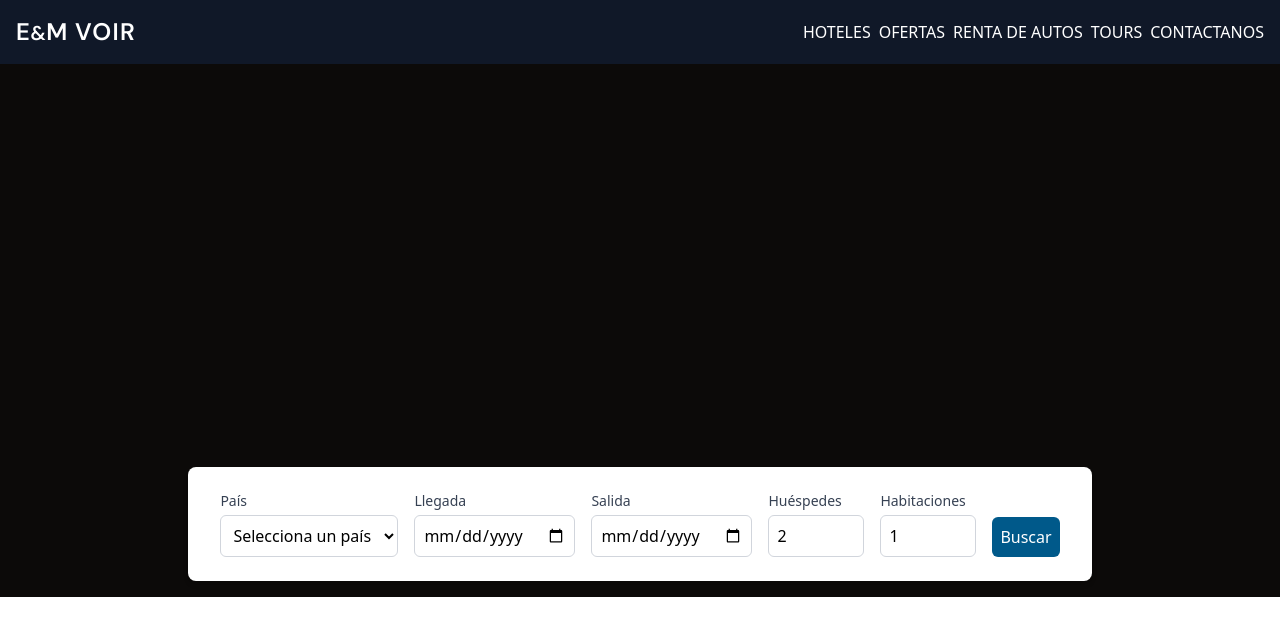
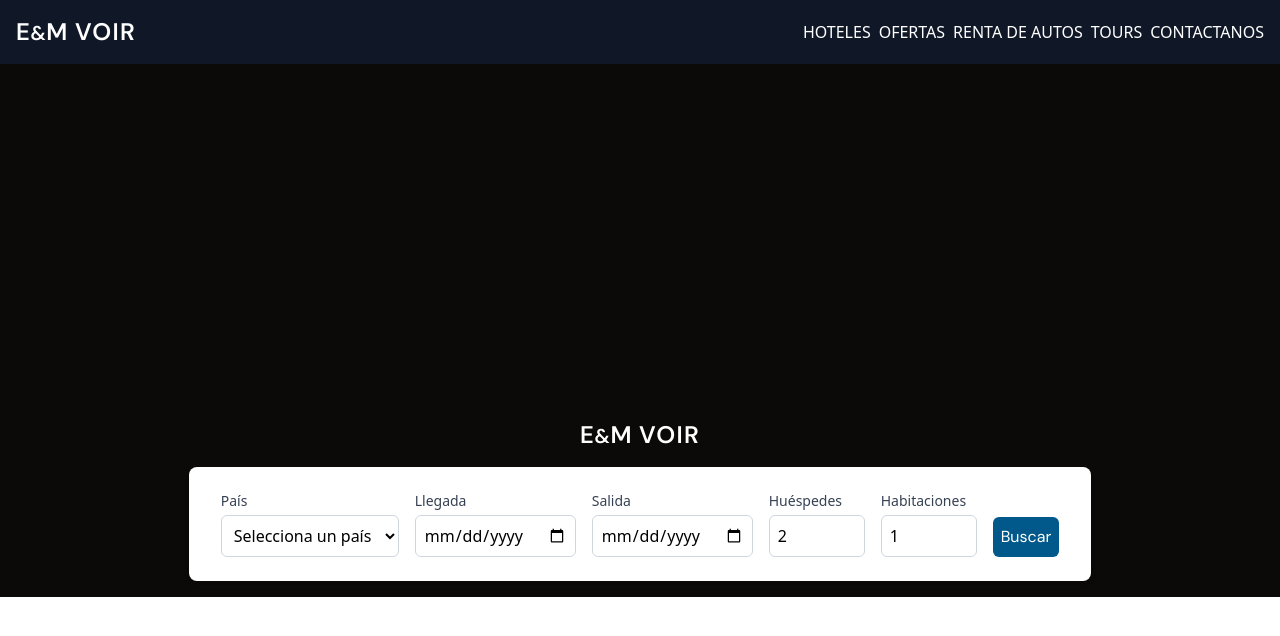
Before and after one commit to Yam3101/emvoir-vizcaya, a React (Vite) app: page / in a window 1280 px wide. Shown: the top 636 px of the page. Built offline with nearby package versions, Linux system fonts and the light colour scheme.

Commit message:
update from last changes and HomePage Icon (Logotype)

```diff
--- a/src/HomePage.jsx
+++ b/src/HomePage.jsx
@@ -6,6 +6,12 @@ const HomePage = () => {
 		<main className="w-screen h-screen overflow-x-hidden flex flex-col">
 			<NavbarMain />
 			<section className="flex flex-col items-center justify-end bg-stone-950 h-2/3">
+				<h1 className="text-2xl text-white dmsans font-semibold tracking-wider animation-opacity1">
+					<span className="tracking-wide">
+						E<span className="text-xl">&</span>M
+					</span>{" "}
+					VOIR
+				</h1>
 				<ReservationForm />
 			</section>
 		</main>
--- a/src/components/ReservationForm.jsx
+++ b/src/components/ReservationForm.jsx
@@ -142,7 +142,7 @@ const ReservationForm = () => {
 			{/* Modal de opciones de viaje */}
 			{showModal && (
 				<div className="fixed inset-0 bg-black/85 flex items-center justify-center p-4">
-					<div className="bg-white rounded-md shadow-lg w-full max-w-4xl max-h-[80vh] overflow-y-auto">
+					<div className="bg-stone-200 rounded-md shadow-lg w-full max-w-4xl max-h-[80vh] overflow-y-auto">
 						<h2 className="text-xl text-white font-bold p-4 bg-sky-950 sticky top-0">
 							DESTINOS DISPONIBLES
 						</h2>
@@ -152,7 +152,7 @@ const ReservationForm = () => {
 									<div
 										// biome-ignore lint/suspicious/noArrayIndexKey: <explanation>
 										key={index}
-										className="border-2 border-stone-300 rounded-lg p-4"
+										className="rounded-lg bg-white p-4"
 									>
 										<h3 className="font-bold text-xl">
 											{option.destination}, {option.country}
@@ -201,10 +201,10 @@ const ReservationForm = () => {
 											</div>
 											<button
 												type="button"
-												className="bg-sky-700 text-white py-1 px-3 rounded-sm hover:bg-sky-900 duration-200"
+												className="bg-sky-700 text-white py-2 px-3 rounded-sm hover:bg-sky-900 duration-200"
 												onClick={() => handleConfirm(option)}
 											>
-												Reservar
+												Reservar aquí
 											</button>
 										</div>
 									</div>
@@ -217,7 +217,7 @@ const ReservationForm = () => {
 						</div>
 						<button
 							type="button"
-							className="w-full bg-rose-600 text-white py-2 px-4 rounded-b-md hover:bg-rose-700 duration-200"
+							className="bg-rose-600 text-white py-2 px-4 m-4 rounded-md hover:bg-rose-700 duration-200"
 							onClick={() => setShowModal(false)}
 						>
 							Cancelar
--- a/src/index.css
+++ b/src/index.css
@@ -1,4 +1,8 @@
 @import "tailwindcss";
+
+button {
+    font-family: 'DM Sans';
+}
 
 @font-face {
   font-family: 'DM Sans';
```
